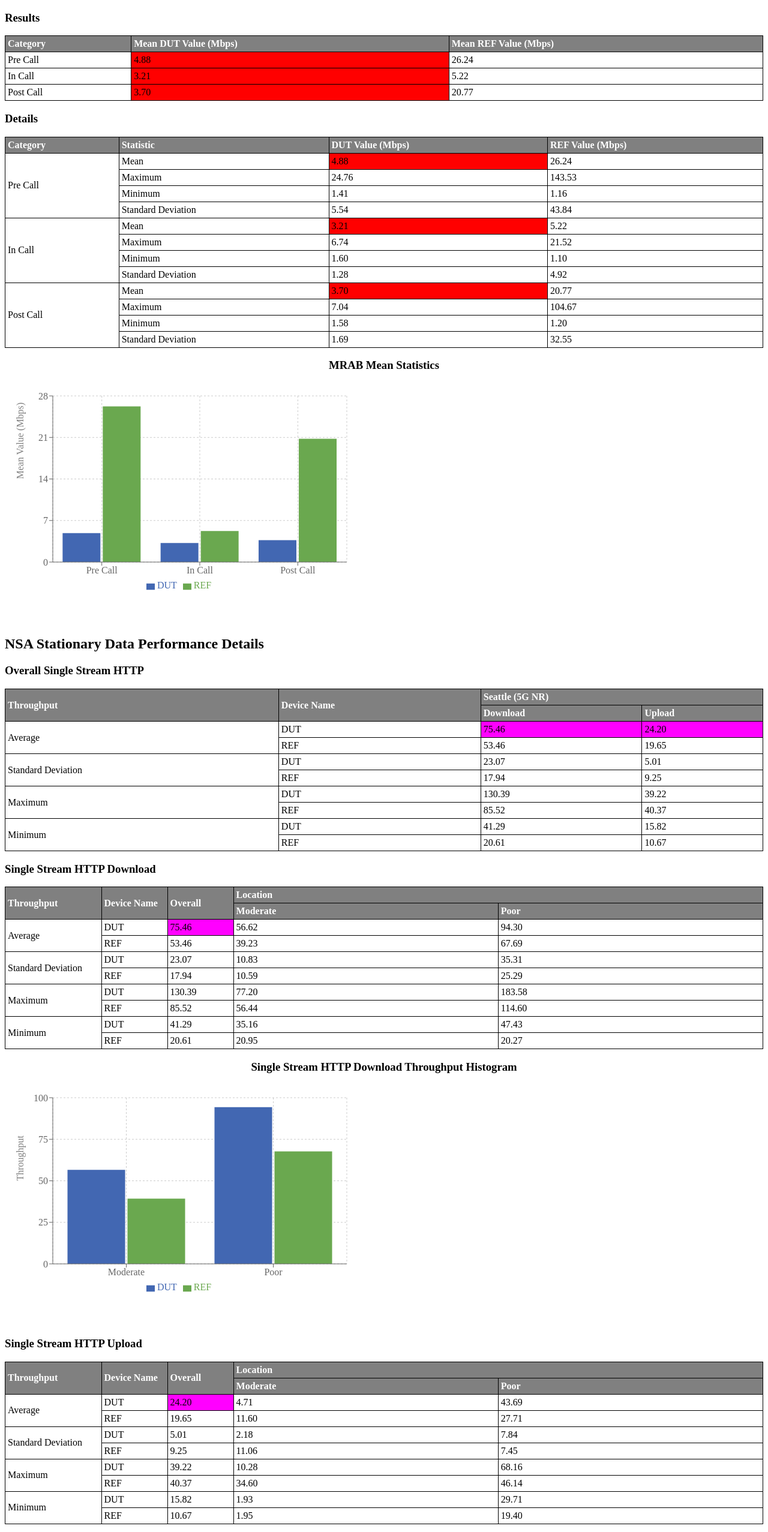
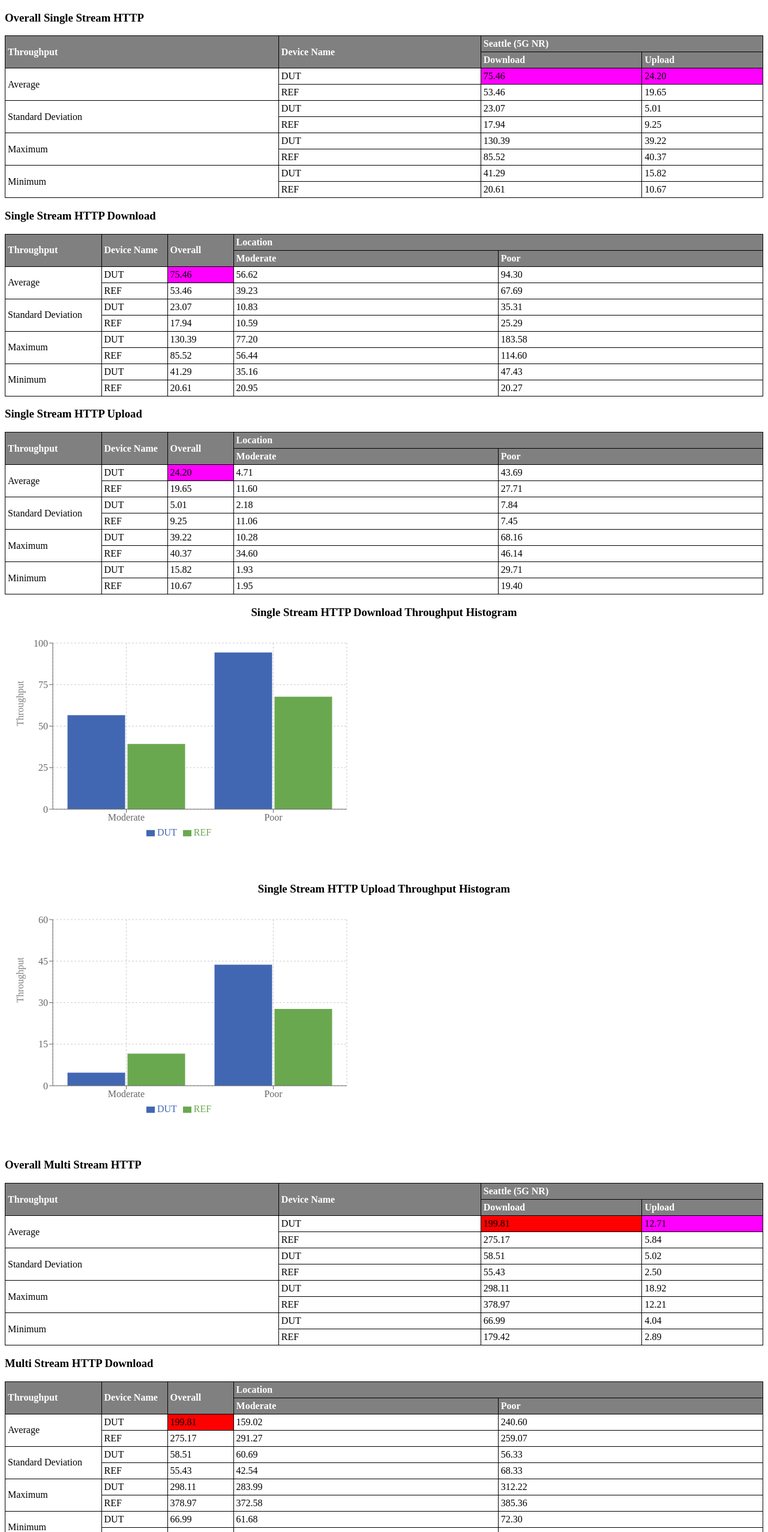
Before and after one commit to LiJieSu0/Fit4Launch_Report, a React (Create React App) app in the folder report-generator-app/: page / in a window 1280 px wide. Shown: the part 172-2726 px from the top of the page at 60% size. Built offline with nearby package versions, Linux system fonts and the light colour scheme; what chartjs-plugin-datalabels would draw is missing.

Commit message:
modify nsa layout

```diff
--- a/report-generator-app/src/ReportDetails/DataPerformance/DpDetailsPage.js
+++ b/report-generator-app/src/ReportDetails/DataPerformance/DpDetailsPage.js
@@ -26,7 +26,7 @@ function DpDetailsPage() {
       <Dp_MHS_Page/> */}
 
       {/* <DpDriveTestDetailPage/> */}
-      <DpMrabDetailsPage/>
+      {/* <DpMrabDetailsPage/> */}
 
       <DpNSAStationaryDetails/>
       <DpNSATestDriveDetails/>
--- a/report-generator-app/src/ReportDetails/DataPerformance/NSA/Stationary/DpNSAStationaryDetails.js
+++ b/report-generator-app/src/ReportDetails/DataPerformance/NSA/Stationary/DpNSAStationaryDetails.js
@@ -111,9 +111,9 @@ function DpNSAStationaryDetails() {
   ];
 
   return (
+    <>
     <div className='page-content'>
       <h2>NSA Stationary Data Performance Details</h2>
-
       <h3>Overall Single Stream HTTP</h3>
       <DpThroughputOverallTable
         tableHeader={overallTableHeader}
@@ -148,13 +148,8 @@ function DpNSAStationaryDetails() {
         }}
         tableName="Single Stream HTTP Download"
       />
-      <DpHistogramComponent
-        data={ssHttpDlHistogramData}
-        title="Single Stream HTTP Download Throughput Histogram"
-        yAxisLabel="Throughput"
-        barKeys={barKeys}
-      />
-
+    </div>
+    <div className='page-content'>
       <DpNSAHttpSSTable
         data={{
           Moderate: {
@@ -169,13 +164,21 @@ function DpNSAStationaryDetails() {
         tableName="Single Stream HTTP Upload"
       />
       <DpHistogramComponent
+        data={ssHttpDlHistogramData}
+        title="Single Stream HTTP Download Throughput Histogram"
+        yAxisLabel="Throughput"
+        barKeys={barKeys}
+      />
+    </div>
+    <div className='page-content'>
+      <DpHistogramComponent
         data={ssHttpUlHistogramData}
         title="Single Stream HTTP Upload Throughput Histogram"
         yAxisLabel="Throughput"
         barKeys={barKeys}
       />
-
-
+    </div>
+    <div className='page-content'>
       <h3>Overall Multi Stream HTTP</h3>
             <DpThroughputOverallTable
               tableHeader={overallTableHeader}
@@ -209,15 +212,8 @@ function DpNSAStationaryDetails() {
         }}
         tableName="Multi Stream HTTP Download"
       />
-      <DpHistogramComponent
-        data={msHttpDlHistogramData}
-        title="Multi Stream HTTP Download Throughput Histogram"
-        yAxisLabel="Throughput"
-        barKeys={barKeys}
-      />
-
-
-
+      </div>
+    <div className='page-content'>
       <DpNSAHttpMSTable
         data={{
           Moderate: {
@@ -232,11 +228,23 @@ function DpNSAStationaryDetails() {
         tableName="Multi Stream HTTP Upload"
       />
       <DpHistogramComponent
+        data={msHttpDlHistogramData}
+        title="Multi Stream HTTP Download Throughput Histogram"
+        yAxisLabel="Throughput"
+        barKeys={barKeys}
+      />
+      </div>
+
+    <div className='page-content'>
+      <DpHistogramComponent
         data={msHttpUlHistogramData}
         title="Multi Stream HTTP Upload Throughput Histogram"
         yAxisLabel="Throughput"
         barKeys={barKeys}
       />
+      </div>
+
+    <div className='page-content'>
       <h3>Overall Ping</h3>
       <DpNSAPingOverallTable data={pingData} />
       <DpNSAPingTable data={pingData} tableName="Ping RTT" />
@@ -246,8 +254,12 @@ function DpNSAStationaryDetails() {
         yAxisLabel="Latency (ms)"
         barKeys={barKeys}
       />
+      </div>
+
       <DpNSAUDPComponent />
-    </div>
+
+    </>
+
   );
 }
 
```
